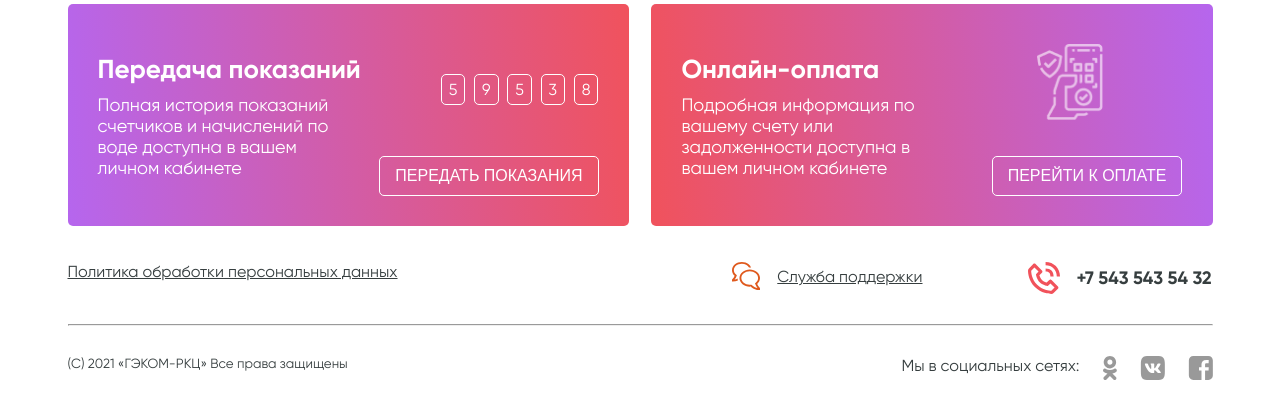
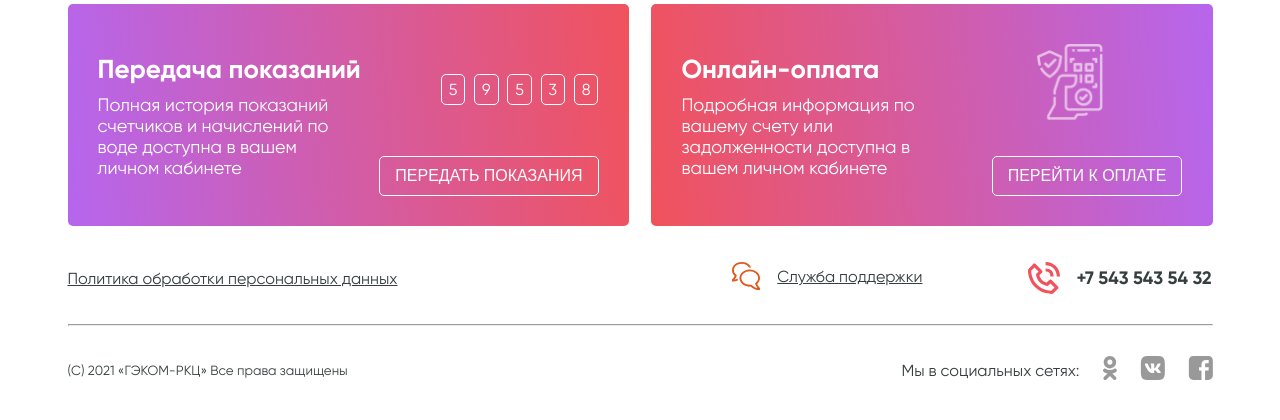
Before and after one commit to Lairan2-0/gekom, a PHP site: page / in a window 1280 px wide. Shown: the part 621-1041 px from the top of the page. Run offline with PHP 8.4, Linux system fonts and the light colour scheme; some libraries are stand-ins or nearby versions.

Commit message:
navigation and footer (both html and css done)

```diff
--- a/css/main.css
+++ b/css/main.css
@@ -62,6 +62,7 @@ nav{
     border-radius: 5px;
     cursor: pointer;
     transition: color 2s;
+    transition: background-color 2s;
     color: #000000;
 }
 .navigation-buttons button:hover{
@@ -177,6 +178,7 @@ h1, h2, h3, h4, h5, h6{
 .upper-footer{
     display: flex;
     justify-content: space-between;
+    align-items: center;
 }
 .tech-support, .tech-support__chat, .tech-support__phone{
     display: flex;
@@ -205,6 +207,7 @@ h1, h2, h3, h4, h5, h6{
 }
 .lower-footer{
     display: flex;
+    align-items: center;
     justify-content: space-between;
 }
 .copyright__text{
@@ -212,7 +215,11 @@ h1, h2, h3, h4, h5, h6{
 }
 .lower-footer__socials{
     display: flex;
+    align-items: center;
 }
 .socials__link{
     margin-left: 23px;
 }
+.socials__text{
+    align-items: center;
+}
```
